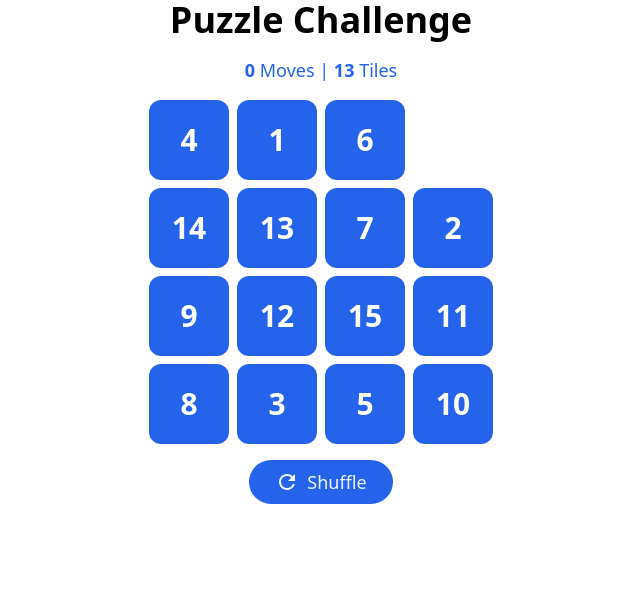
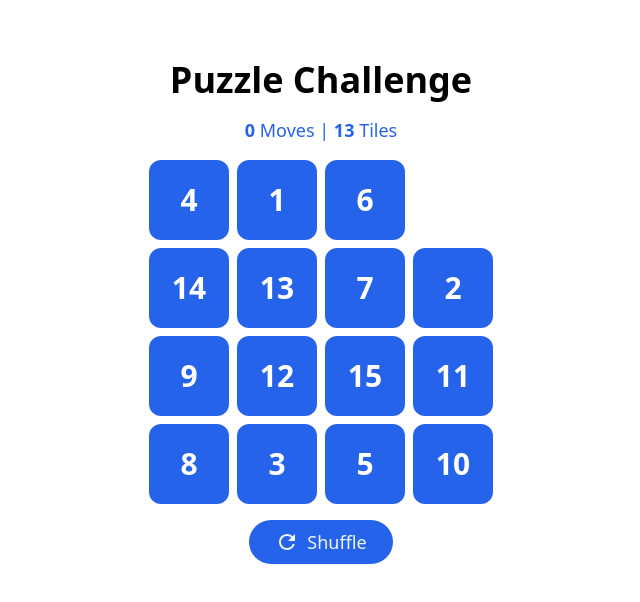
Before and after one commit to jzon200/react-slide-puzzle, a React (Create React App) app: page / in a window 1280 px wide. Shown: the top 602 px of the page, without its empty margins (319-959 px from the left). Built offline with nearby package versions, Linux system fonts and the light colour scheme.

Commit message:
Centered Vertically

```diff
--- a/src/components/MainLayout.tsx
+++ b/src/components/MainLayout.tsx
@@ -1,4 +1,4 @@
-import { Fragment, ReactNode } from "react";
+import { ReactNode } from "react";
 import Header from "./Header";
 
 type Props = {
@@ -7,9 +7,11 @@ type Props = {
 
 export default function MainLayout(props: Props) {
   return (
-    <Fragment>
-      <Header />
-      <main>{props.children}</main>
-    </Fragment>
+    <div className="grid place-items-center h-screen">
+      <div className="mb-40">
+        <Header />
+        <main>{props.children}</main>
+      </div>
+    </div>
   );
 }
--- a/src/components/PuzzleBoard.tsx
+++ b/src/components/PuzzleBoard.tsx
@@ -23,13 +23,10 @@ export default function PuzzleBoard() {
   const gridColSize = Math.sqrt(maxValue); // √16 => 4
 
   return (
-    <div className="flex justify-center">
-      <div
-        className="grid place-items-center gap-2"
-        style={{ gridTemplateColumns: `repeat(${gridColSize}, 80px)` }}
-      >
-        {puzzleTiles}
-      </div>
+    <div
+      className="grid place-items-center gap-2"
+      style={{ gridTemplateColumns: `repeat(${gridColSize}, 80px)` }}>
+      {puzzleTiles}
     </div>
   );
 }
```
